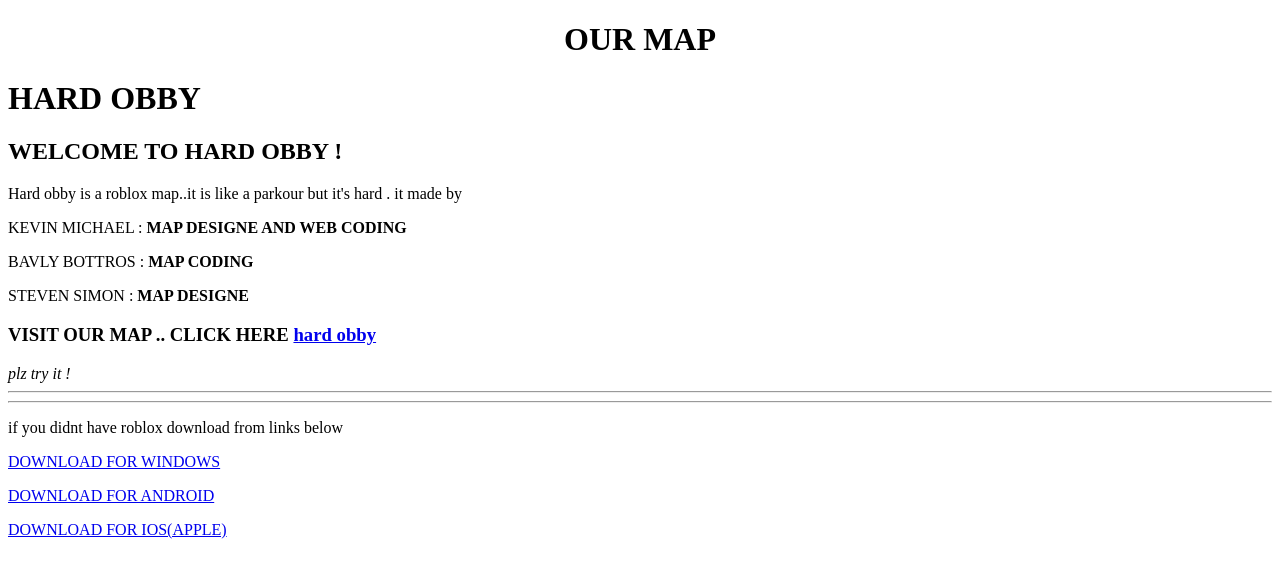
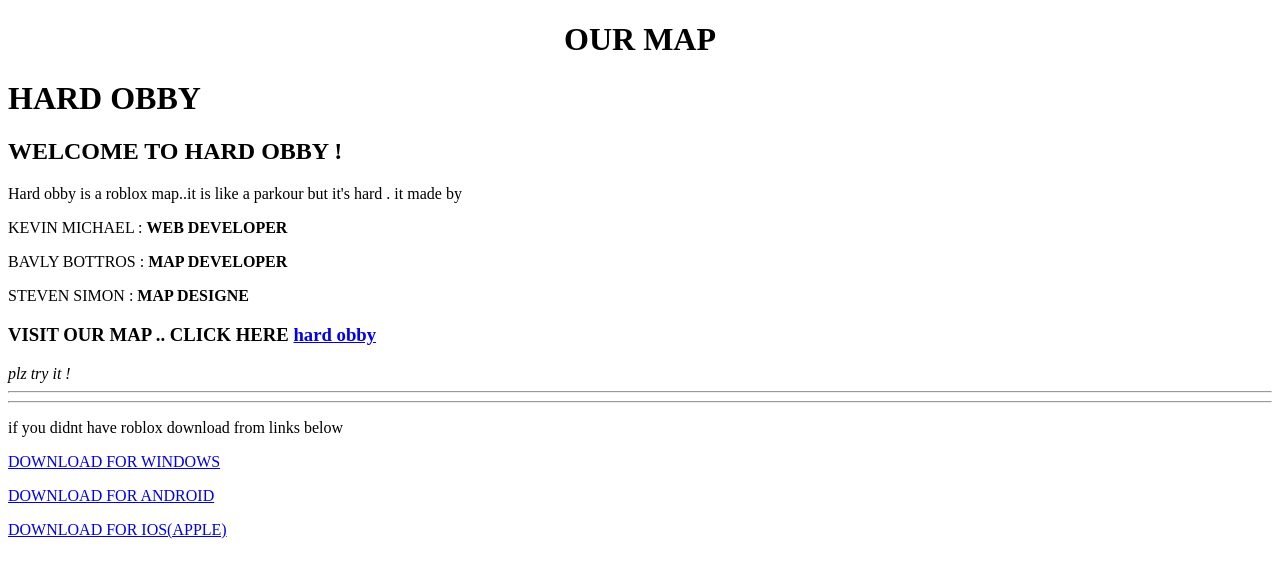
Before and after one commit to kevinmkamel/HARDOBBY, a plain HTML site: page index.html in a window 1280 px wide. Drawn offline with Linux system fonts and the light colour scheme.

Commit message:
Update index.html

```diff
--- a/index.html
+++ b/index.html
@@ -10,8 +10,8 @@
   <h1> HARD OBBY </h1>
   <h2> WELCOME TO HARD OBBY ! </h2>
    <p>            Hard obby is a roblox map..it is like a parkour but it's hard . it made by </p>
-   <p>  KEVIN MICHAEL : <b> MAP DESIGNE  AND WEB CODING </b> </p>
- <p> BAVLY BOTTROS : <b> MAP CODING </b> </p>
+   <p>  KEVIN MICHAEL : <b> WEB DEVELOPER </b> </p>
+ <p> BAVLY BOTTROS : <b> MAP DEVELOPER </b> </p>
 <p>  STEVEN SIMON : <b> MAP DESIGNE </b> </p>
 <h3> VISIT OUR MAP .. CLICK HERE <a href= https://www.roblox.com/games/15283578481/Hard-obby > hard obby </a> </h3>
 <i>plz try it !</i>
```
